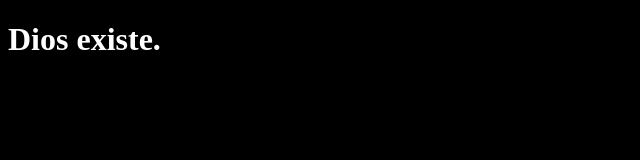
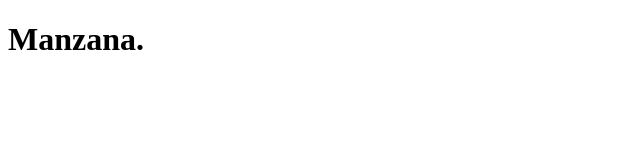
Before and after one commit to luisredondo/test-with-friends, a plain HTML site: page index.html in a window 1280 px wide. Shown: the whole page, without its empty margins (0-640 px from the left). Drawn offline with Linux system fonts and the light colour scheme.

Commit message:
Manzana agregada.

```diff
--- a/index.html
+++ b/index.html
@@ -4,13 +4,10 @@
     <meta charset="UTF-8">
     <meta name="viewport" content="width=device-width, initial-scale=1.0">
     <meta http-equiv="X-UA-Compatible" content="ie=edge">
-    <link rel="stylesheet" type="text/css" href="styles.css">
     <title>NONAMEYET</title>
 </head>
 <body>
-    <h1>Dios existe.</h1>
-
-
+    <h1>Manzana.</h1>
     <script src="index.js"></script>
 </body>
 </html>
```
